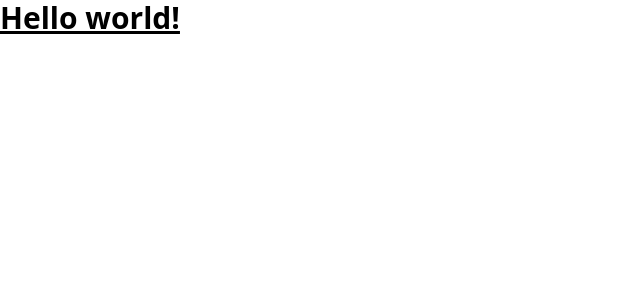
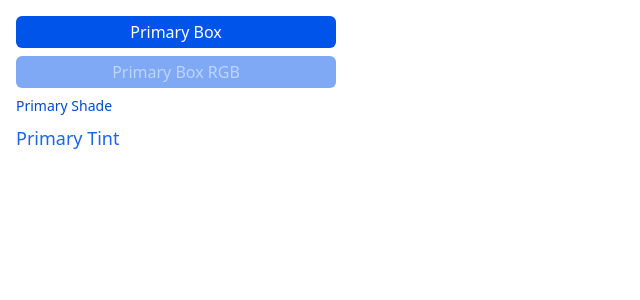
Before and after one commit to hairihou/hands-on-app-vue3.3, a Vue app: page / in a window 1280 px wide. Shown: the top 300 px of the page, without its empty margins (0-640 px from the left). Built offline with nearby package versions, Linux system fonts and the light colour scheme.

Commit message:
feat(): add custom config

```diff
--- a/src/App.vue
+++ b/src/App.vue
@@ -1,5 +1,20 @@
 <script setup lang="ts"></script>
 
 <template>
-  <h1 class="text-3xl font-bold underline">Hello world!</h1>
+  <div class="flex flex-col gap-y-2 p-4">
+    <div
+      class="flex flex-col items-center justify-center bg-primary w-80 h-8 rounded-md"
+    >
+      <span class="text-primary-contrast">Primary Box</span>
+    </div>
+
+    <div
+      class="flex flex-col items-center justify-center bg-primary-rgb/50 w-80 h-8 rounded-md"
+    >
+      <span class="text-primary-contrast-rgb/50">Primary Box RGB</span>
+    </div>
+
+    <p class="text-primary-shade text-sm">Primary Shade</p>
+    <p class="text-primary-tint text-lg">Primary Tint</p>
+  </div>
 </template>
--- a/tailwind.config.js
+++ b/tailwind.config.js
@@ -2,6 +2,14 @@
 export default {
   content: ["./index.html", "./src/**/*.{vue,js,ts,jsx,tsx}"],
   theme: {
+    colors: {
+      primary: "#0054e9",
+      "primary-rgb": "rgb(0,84,233)",
+      "primary-contrast": "#ffffff",
+      "primary-contrast-rgb": "rgb(255,255,255)",
+      "primary-shade": "#004acd",
+      "primary-tint": "#1a65eb",
+    },
     extend: {},
   },
   plugins: [],
```
